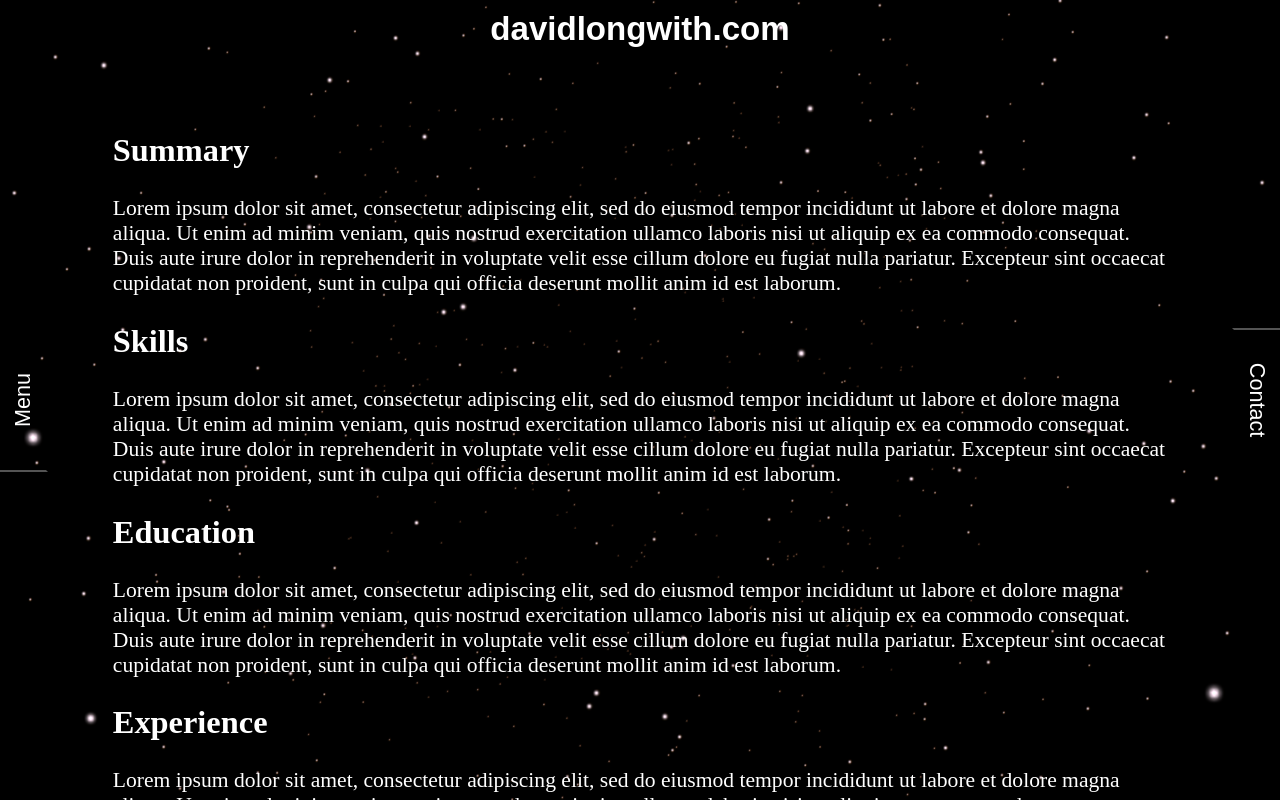
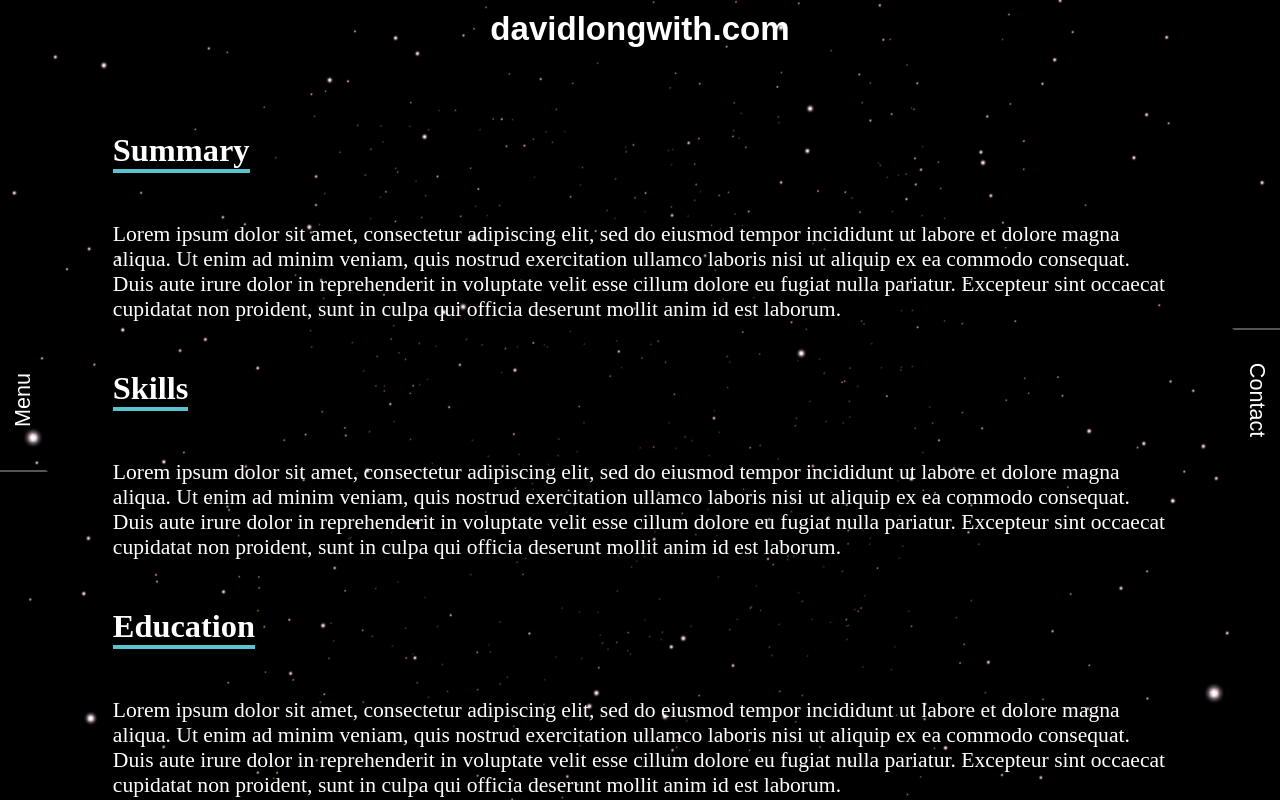
Before and after one commit to davidlongwith/portfolio-mysite-vue, a Vue app: page /about in a window 1280 px wide. Shown: the top 802 px of the page. Built offline with nearby package versions, Linux system fonts and the light colour scheme; a web font is replaced by a local one.

Commit message:
minor styling about page

```diff
--- a/src/views/About.vue
+++ b/src/views/About.vue
@@ -75,4 +75,8 @@ export default {};
 .content-block {
   color: #fff;
 }
+h2 {
+  border-bottom: 4px solid #57c4d0;
+  display: inline-block;
+}
 </style>
```
